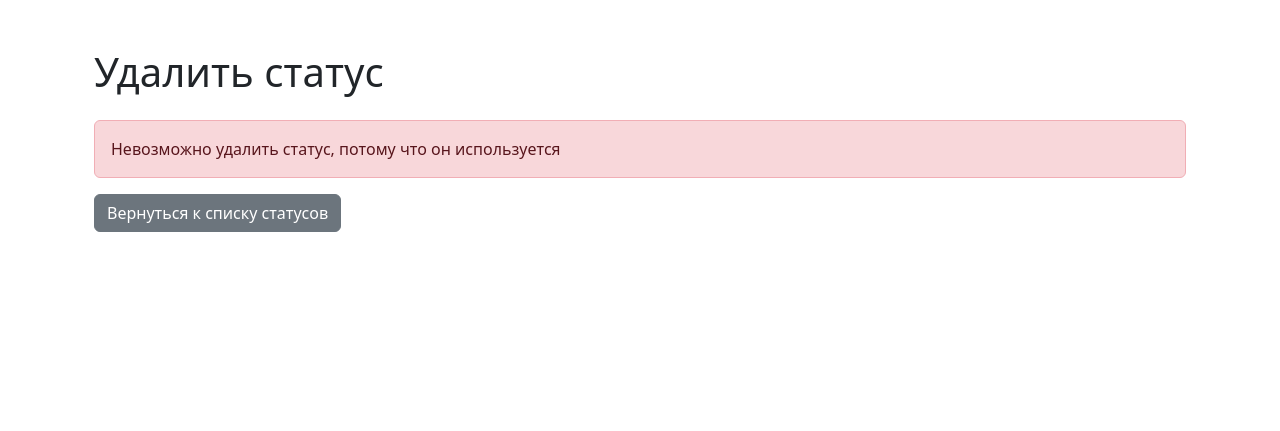
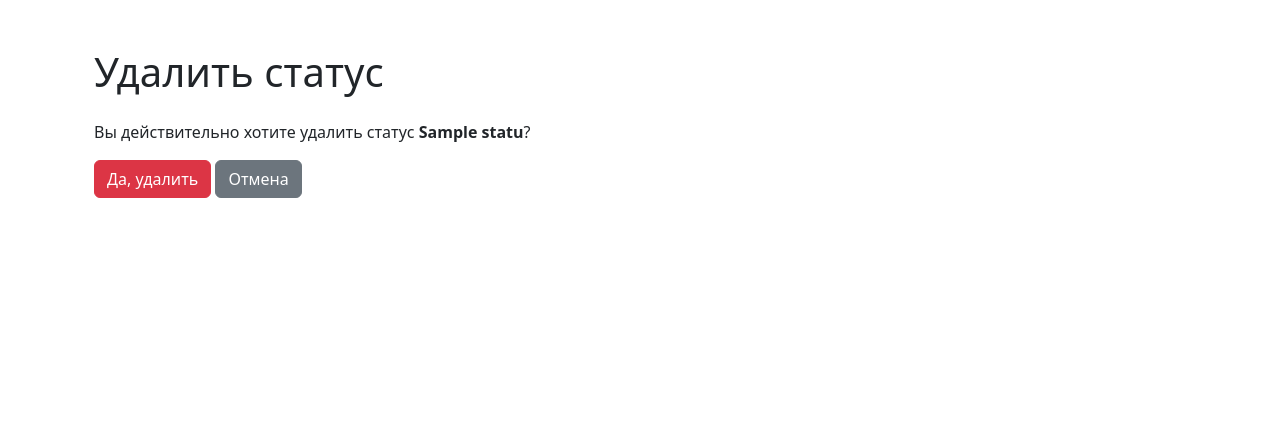
Before and after one commit to SergeyAnuf/python-project-52, a Django app: page /statuses/1/delete/ in a window 1280 px wide. Shown: the part 56-487 px from the top of the page. Run offline with Django 5.2, Linux system fonts and the light colour scheme; a user stored in the database is signed in; tables that the repository leaves empty hold one stand-in row (values such as "Sample post"); some libraries are stand-ins or nearby versions.

Commit message:
исправления представления и форм

```diff
--- a/task_manager/statuses/views.py
+++ b/task_manager/statuses/views.py
@@ -59,14 +59,13 @@ class StatusDeleteView(LoginRequiredMixin, DeleteView):
 
     def get_context_data(self, **kwargs):
         context = super().get_context_data(**kwargs)
-        # Проверяем, используется ли статус в задачах
-        context['is_used'] = Task.objects.filter(status=self.object).exists()
+        # Убрали проверку использования статуса из GET-контекста
         return context
 
     def post(self, request, *args, **kwargs):
         self.object = self.get_object()
 
-        # Проверяем, используется ли статус в задачах
+        # Переносим проверку использования статуса в POST-обработчик
         if Task.objects.filter(status=self.object).exists():
             messages.error(request, self.error_message)
             return redirect(self.success_url)
--- a/task_manager/templates/statuses/delete.html
+++ b/task_manager/templates/statuses/delete.html
@@ -11,20 +11,15 @@
     </div>
     <a href="{% url 'login' %}" class="btn btn-primary">{% trans "Войти" %}</a>
     {% else %}
-        {% if is_used %}
-        <div class="alert alert-danger" role="alert">
-            {% trans "Невозможно удалить статус, потому что он используется" %}
-        </div>
-        <a href="{% url 'statuses:list' %}" class="btn btn-secondary">{% trans "Вернуться к списку статусов" %}</a>
-        {% else %}
-        <p>{% trans "Вы действительно хотите удалить статус" %} <strong>{{ object.name }}</strong>?</p>
+    <p>{% trans "Вы действительно хотите удалить статус" %} <strong>{{ object.name }}</strong>?</p>
 
-        <form method="post">
-            {% csrf_token %}
-            <button type="submit" class="btn btn-danger">{% trans "Да, удалить" %}</button>
-            <a href="{% url 'statuses:list' %}" class="btn btn-secondary">{% trans "Отмена" %}</a>
-        </form>
-        {% endif %}
+    <form method="post">
+        {% csrf_token %}
+        <button type="submit" class="btn btn-danger">
+            {% trans "Да, удалить" %}
+        </button>
+        <a href="{% url 'statuses:list' %}" class="btn btn-secondary">{% trans "Отмена" %}</a>
+    </form>
     {% endif %}
 </div>
 {% endblock %}
```
